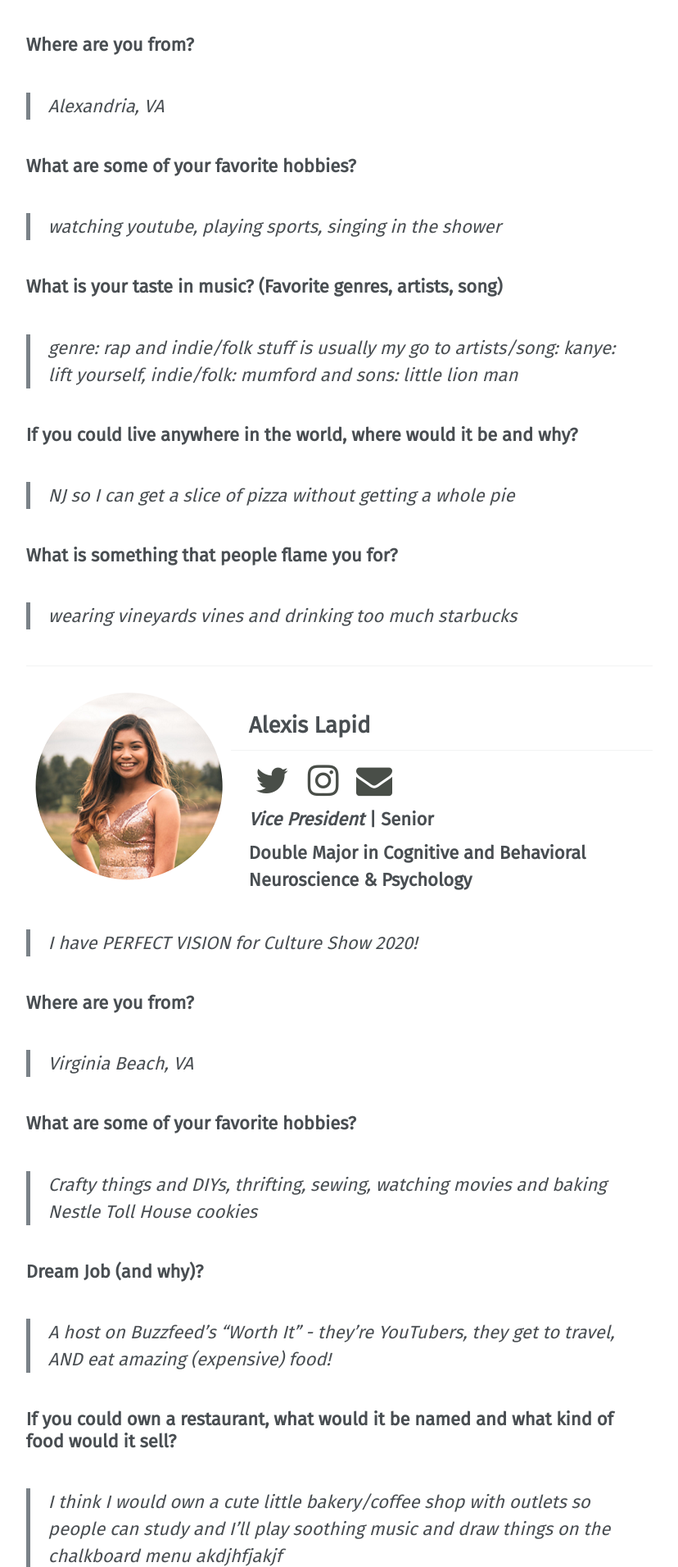
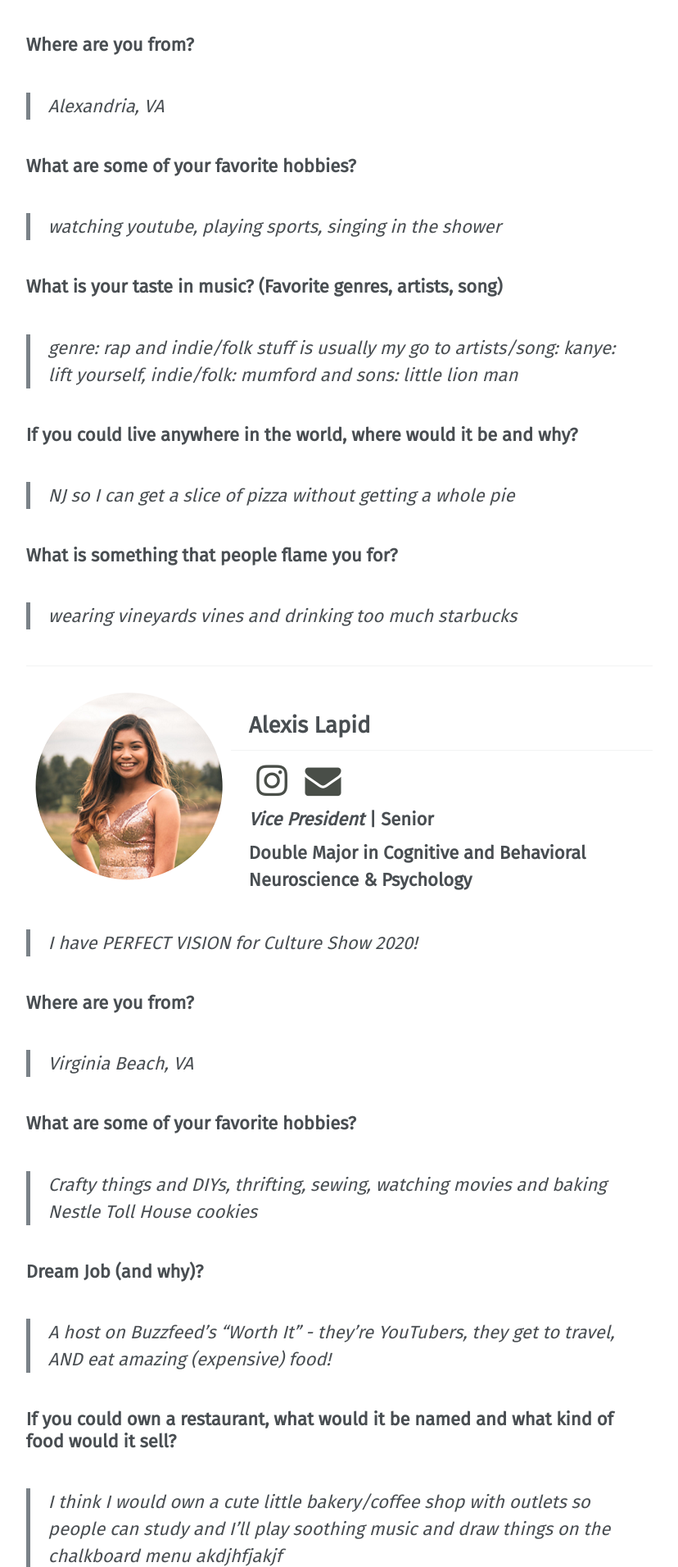
Before and after one commit to vtfasa/vtfasa.github.io, a Jekyll site: the page built from _pages/officers/eboard.md, in a window 1280 px wide. Shown: the part 551-2463 px from the top of the page at 82% size, without its empty margins (252-1080 px from the left). Built offline with Jekyll 4.4.1, drawn with Linux system fonts in a browser that asks for light colours; some web fonts are replaced.

Commit message:
Update eboard.md

```diff
--- a/_pages/officers/eboard.md
+++ b/_pages/officers/eboard.md
@@ -49,7 +49,7 @@ permalink: /officers/eboard/
 
 ![image-left]({{ "/assets/images/officers/small/lexi3Circle.png" | absolute_url }}){: .align-left}
 ## Alexis Lapid
-<p style="margin-bottom: 0.45em; padding: 0"><a href="https://twitter.com/YourKuyaAJ" style="color: #494e48"><i class="fa fa-2x fa-fw fa-twitter"></i></a>
+<p style="margin-bottom: 0.45em; padding: 0">
 <a href="https://www.instagram.com/lexiilaine/" style="margin: 0; padding: 0"><i class="fa fa-2x fa-fw fa-instagram" style="color: #494e48"></i></a>
 <a href="mailto:alapid@vt.edu" style="margin: 0; padding: 0"><i class="fa fa-2x fa-fw fa-envelope" style="color: #494e48"></i></a></p>
 <h3 style="margin-top: 0"><em>Vice President</em> | Senior</h3>
```
